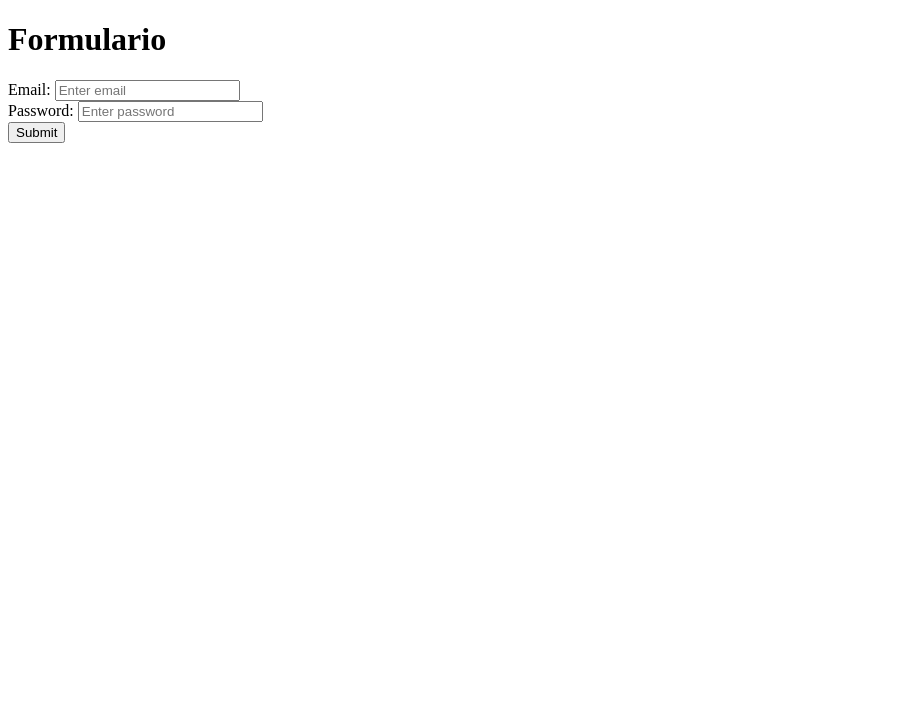
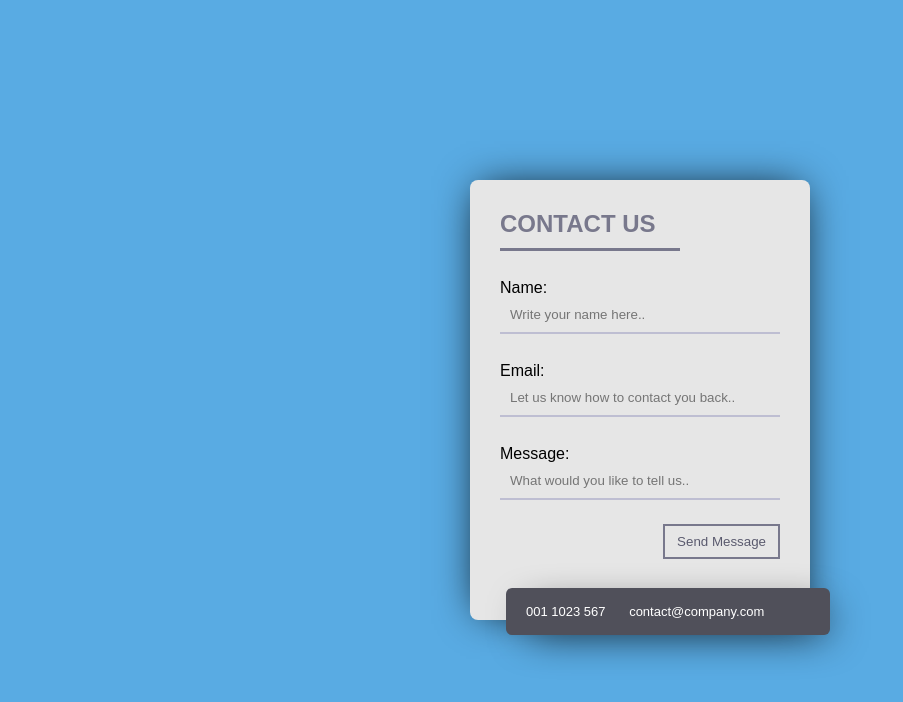
Before and after one commit to Jua66532/CiberSeguridad2024, a website: page index.html in a window 1280 px wide. Shown: the whole page, without its empty margins (0-903 px from the left). Drawn offline with Linux system fonts and the light colour scheme.

Commit message:
Agregar popo6

```diff
--- a/index.html
+++ b/index.html
@@ -3,54 +3,33 @@
 <head>
     <meta charset="UTF-8">
     <meta name="viewport" content="width=device-width, initial-scale=1.0">
-    <title>Formulario</title>
+    <title>Document</title>
+    <style>
+      body{background:#59ABE3;margin:0}
+.form{width:340px;height:440px;background:#e6e6e6;border-radius:8px;box-shadow:0 0 40px -10px #000;margin:calc(50vh - 220px) auto;padding:20px 30px;max-width:calc(100vw - 40px);box-sizing:border-box;font-family:'Montserrat',sans-serif;position:relative}
+h2{margin:10px 0;padding-bottom:10px;width:180px;color:#78788c;border-bottom:3px solid #78788c}
+input{width:100%;padding:10px;box-sizing:border-box;background:none;outline:none;resize:none;border:0;font-family:'Montserrat',sans-serif;transition:all .3s;border-bottom:2px solid #bebed2}
+input:focus{border-bottom:2px solid #78788c}
+p:before{content:attr(type);display:block;margin:28px 0 0;font-size:14px;color:#5a5a5a}
+button{float:right;padding:8px 12px;margin:8px 0 0;font-family:'Montserrat',sans-serif;border:2px solid #78788c;background:0;color:#5a5a6e;cursor:pointer;transition:all .3s}
+button:hover{background:#78788c;color:#fff}
+div{content:'Hi';position:absolute;bottom:-15px;right:-20px;background:#50505a;color:#fff;width:320px;padding:16px 4px 16px 0;border-radius:6px;font-size:13px;box-shadow:10px 10px 40px -14px #000}
+span{margin:0 5px 0 15px}
+    </style>
+
 </head>
 <body>
-    <div class="container">
-        <h1>Formulario</h1>
-        <form id="formulario" class="form" action="/contact" method="POST">
-            <div class="form-group">
-                <label class="control-label" for="email">Email:</label>
-                <input type="email" class="form-control" id="email" placeholder="Enter email" name="email">
-            </div>
-            <div class="form-group">
-                <label class="control-label" for="pwd">Password:</label>
-                <input type="password" class="form-control" id="pwd" placeholder="Enter password" name="pwd">
-            </div>
-            <div class="form-group">
-                <button type="submit" class="btn btn-default">Submit</button>
-            </div>
-        </form>
-    </div>
+    <form class="form" action="/contact" method="POST">
+      <h2>CONTACT US</h2>
+      <p>Name:<input name="name" placeholder="Write your name here.."></input></p>
+      <p>Email:<input name="email" placeholder="Let us know how to contact you back.."></input></p>
+      <p>Message:<input name="message" placeholder="What would you like to tell us.."></input></p>
+      <button type="submit">Send Message</button>
+        <div>
+          <span class="fa fa-phone"></span>001 1023 567
+          <span class="fa fa-envelope-o"></span> contact@company.com
+        </div>
+      </form>
 
-    <!-- JavaScript para manejar el envío del formulario -->
-    <script>
-        // Espera a que el DOM esté completamente cargado
-        document.addEventListener('DOMContentLoaded', () => {
-            const formulario = document.getElementById('formulario');
-
-            formulario.addEventListener('submit', async (event) => {
-                event.preventDefault(); // Evitar que se envíe el formulario de forma predeterminada
-
-                const formData = new FormData(formulario); // Obtener datos del formulario
-
-                try {
-                    const response = await fetch('/mensaje', {
-                        method: 'POST',
-                        body: formData
-                    });
-
-                    if (response.ok) {
-                        console.log('Mensaje enviado exitosamente');
-                        // Aquí podrías redirigir al usuario a otra página o mostrar un mensaje de éxito
-                    } else {
-                        console.error('Error al enviar el mensaje');
-                    }
-                } catch (error) {
-                    console.error('Error de red:', error);
-                }
-            });
-        });
-    </script>
 </body>
 </html>
```
